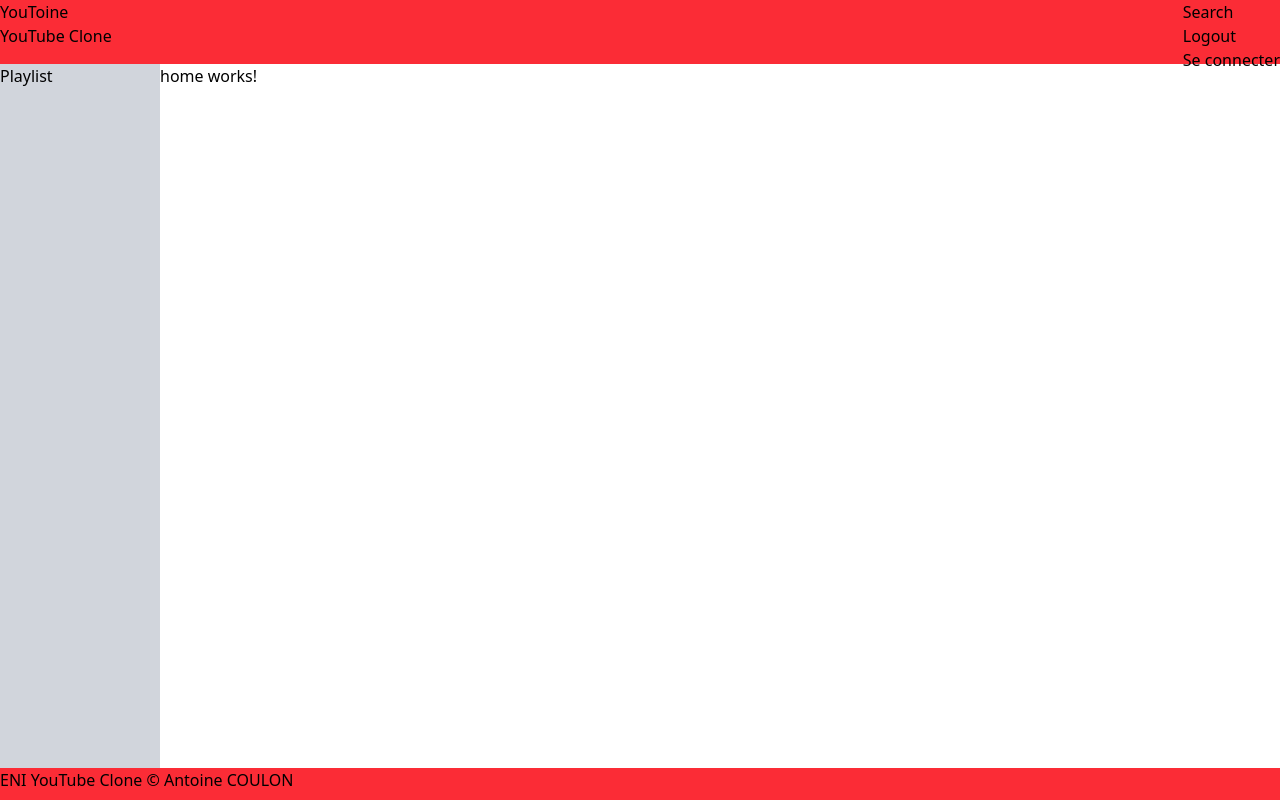
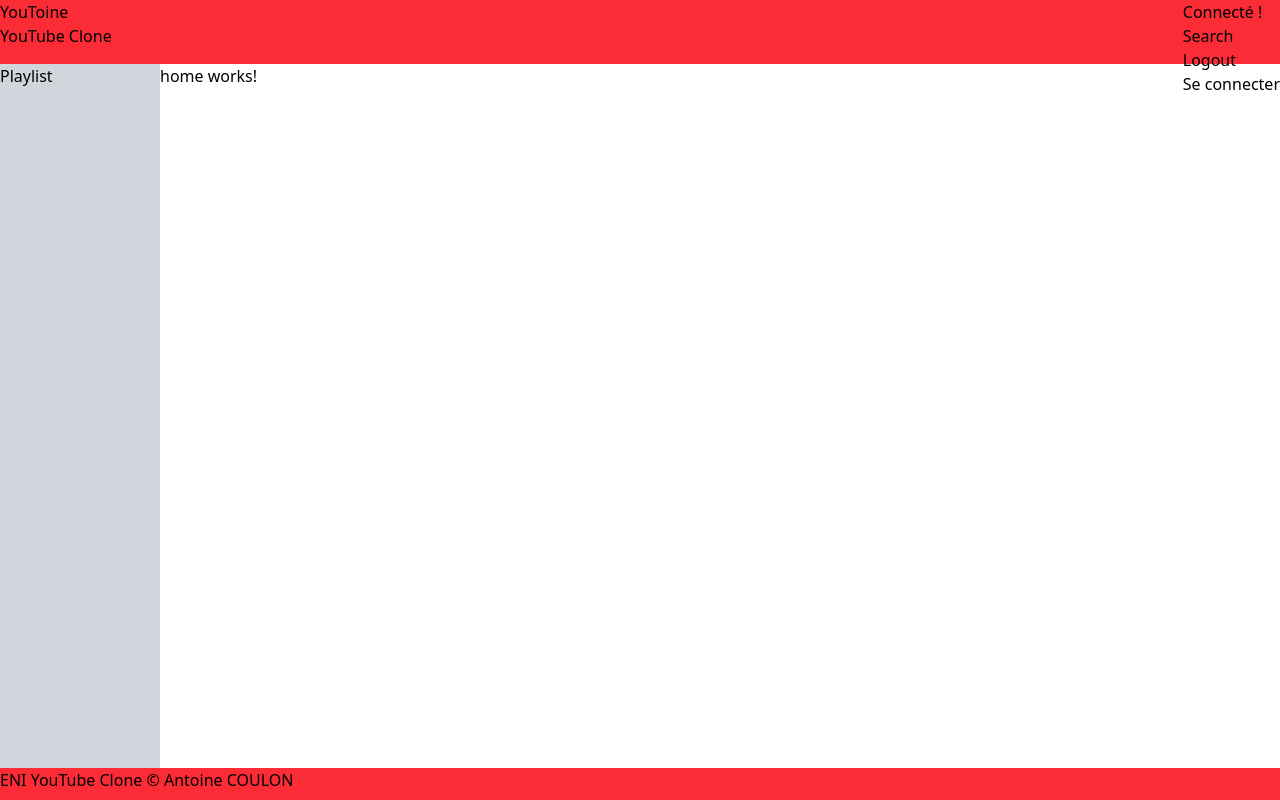
Before and after one commit to antoinecoulon/youtube-clone-eni, an Angular app: page / in a window 1280 px wide. Built offline with nearby package versions, Linux system fonts and the light colour scheme; no server answers.

Commit message:
Update header.component.html

```diff
--- a/src/app/shared/header/header.component.html
+++ b/src/app/shared/header/header.component.html
@@ -5,10 +5,13 @@
 <nav>
     <ul>
         @if (isAuthenticated$) {
-            <li><a routerLink="/search">Search</a></li>
+            <h1>Connecté !</h1>
+        } @else {
+<h1>PAS connecté !!</h1>
+        }
+        <li><a routerLink="/search">Search</a></li>
             <li><button (click)="logout()">Logout</button></li>
 
             <li><a routerLink="/login">Se connecter</a></li>
-        }
     </ul>
 </nav>
```
